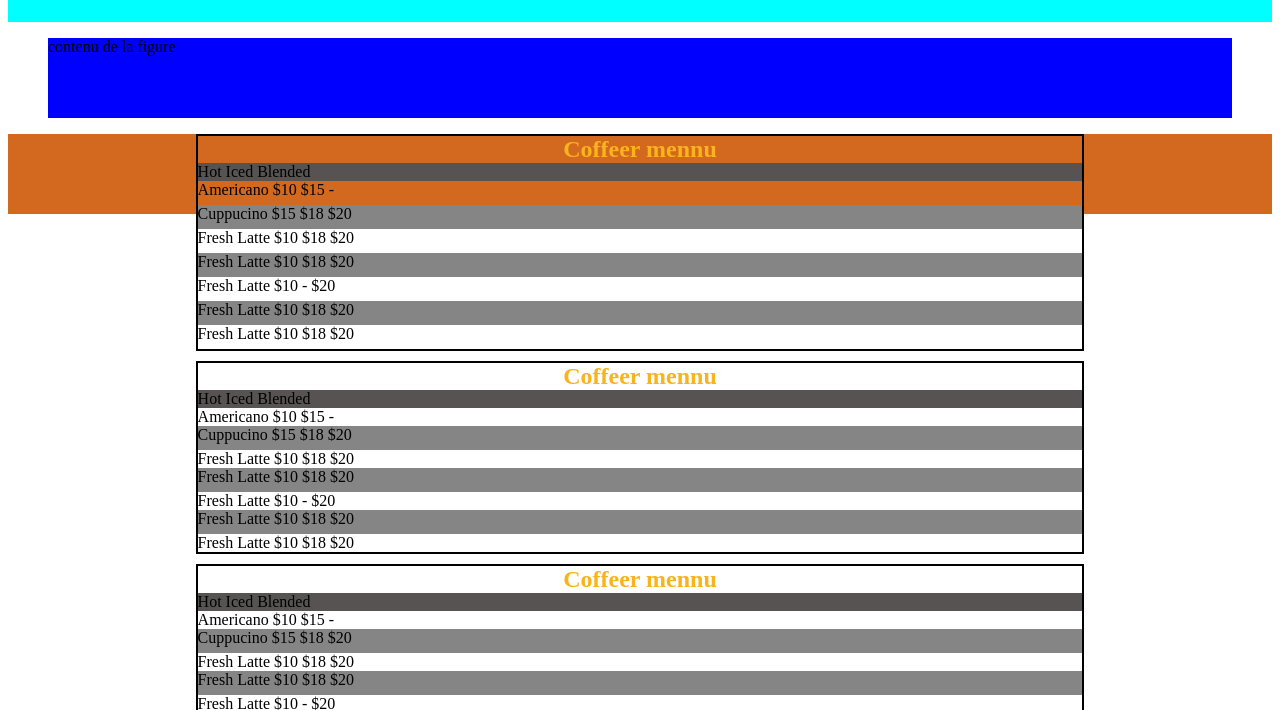
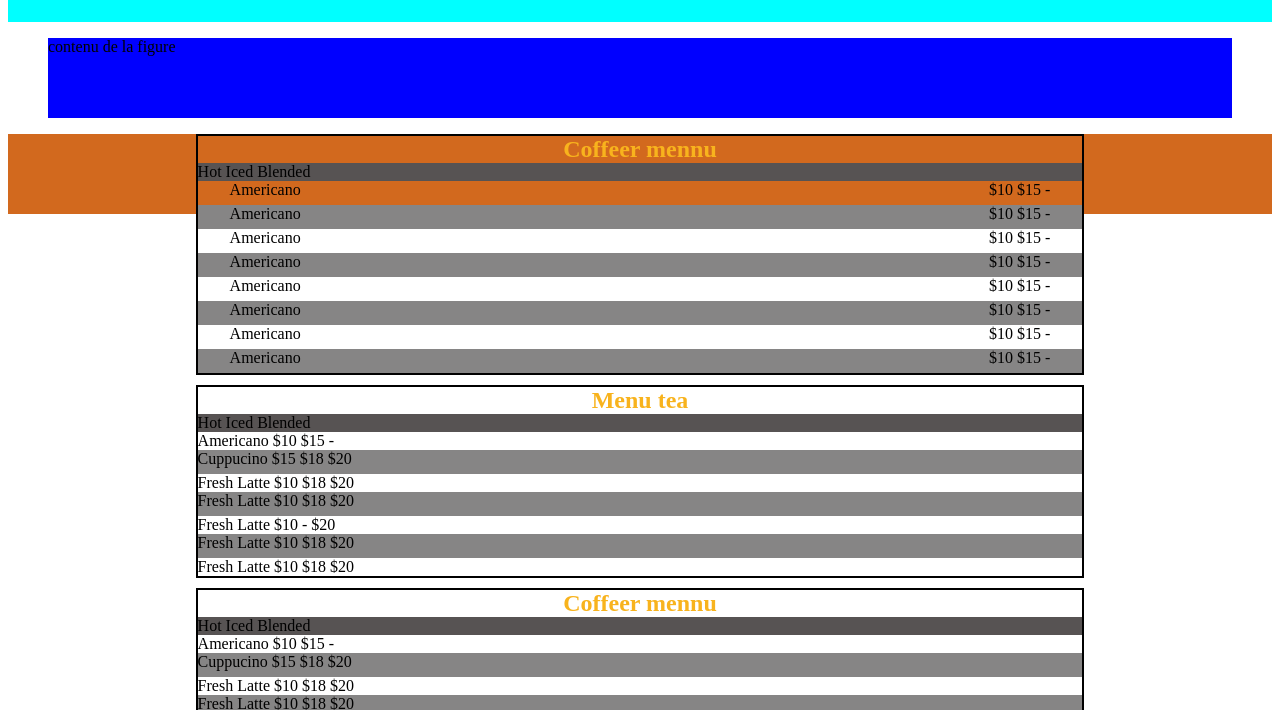
Before and after one commit to pcwebconseils/tea, a plain HTML site: page index.html in a window 1280 px wide. Shown: the part 79-789 px from the top of the page. Drawn offline with Linux system fonts and the light colour scheme.

Commit message:
alignement prix

```diff
--- a/index.html
+++ b/index.html
@@ -20,18 +20,43 @@ contenu de la figure
             <h2>Coffeer mennu</h2>
             <div class="entete">Hot	Iced	Blended</div>
 
-            <div class="blanc">Americano	$10	$15	-</div>
+            <div class="blanc">
+                <div class="titre">Americano</div>
+                <div class="prix">$10	$15	-</div>
+            </div>
 
-            <div class="claire">Cuppucino	$15	$18	$20</div>
+            <div class="claire">
+                    <div class="titre">Americano</div>
+                    <div class="prix">$10	$15	-</div>
+            </div>
 
-            <div class="blanc">Fresh Latte	$10	$18	$20</div>
-            <div class="claire">Fresh Latte	$10	$18	$20</div>
-            <div class="blanc">Fresh Latte	$10	-	$20</div>
-            <div class="claire">Fresh Latte	$10	$18	$20</div>
-            <div class="blanc">Fresh Latte	$10	$18	$20</div>
+            <div class="blanc">
+                    <div class="titre">Americano</div>
+                    <div class="prix">$10	$15	-</div>
+            </div>
+            <div class="claire">
+                    <div class="titre">Americano</div>
+                    <div class="prix">$10	$15	-</div>
+            </div>
+            <div class="blanc">
+                    <div class="titre">Americano</div>
+                    <div class="prix">$10	$15	-</div>
+            </div>
+            <div class="claire">
+                    <div class="titre">Americano</div>
+                    <div class="prix">$10	$15	-</div>
+            </div>
+            <div class="blanc">
+                    <div class="titre">Americano</div>
+                    <div class="prix">$10	$15	-</div>
+            </div>
+            <div class="claire">
+                    <div class="titre">Americano</div>
+                    <div class="prix">$10	$15	-</div>
+            </div>
         </section>
         <section>
-                <h2>Coffeer mennu</h2>
+                <h2>Menu tea</h2>
                 <div class="entete">Hot	Iced	Blended</div>
                 <div>Americano	$10	$15	-</div>
                 <div class="claire">Cuppucino	$15	$18	$20</div>
--- a/style.css
+++ b/style.css
@@ -28,9 +28,22 @@ h2{
 .claire{
     background-color: rgb(134, 133, 133);
     height: 3vh;
+    display: flex;
+    justify-content: space-between;
 }
 .blanc{
     height: 3vh;
+    display: flex;
+    justify-content: space-between;
+}
+.prix{
+    width: 45%;
+    margin-right: 2em;
+    text-align: right;
+}
+.titre{
+    width: 45%;
+    margin-left: 2em;
 }
 footer{
    display: none;
```
